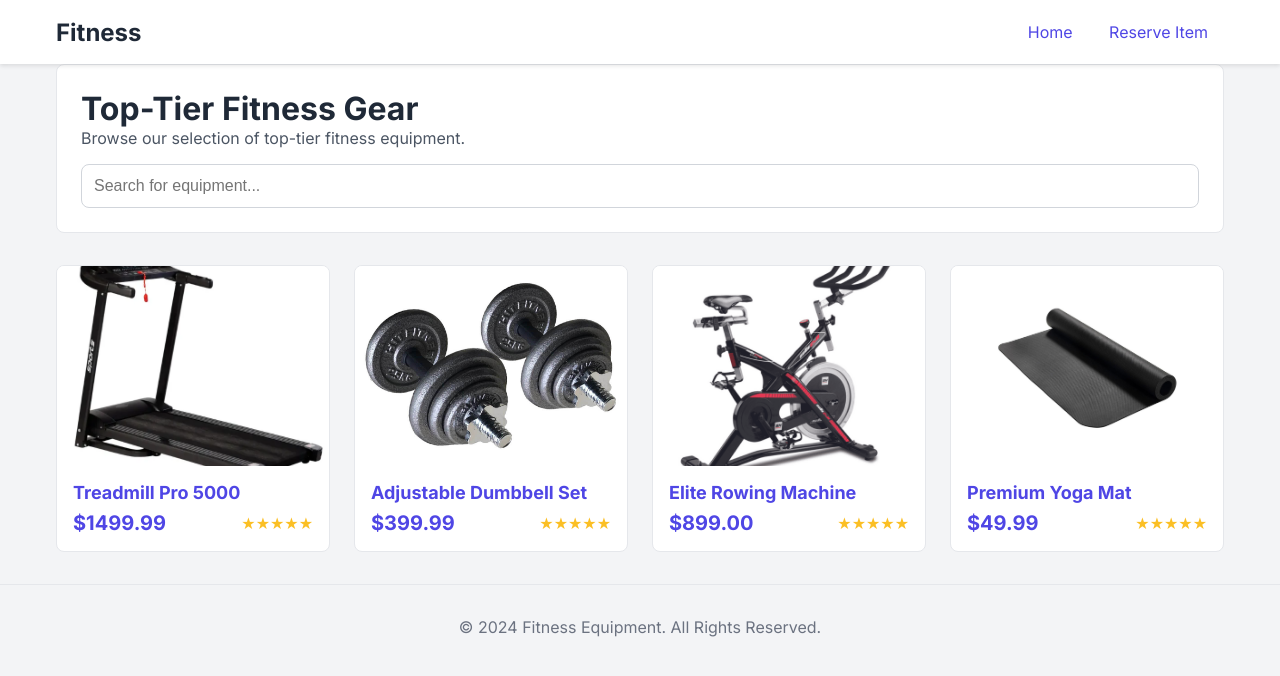
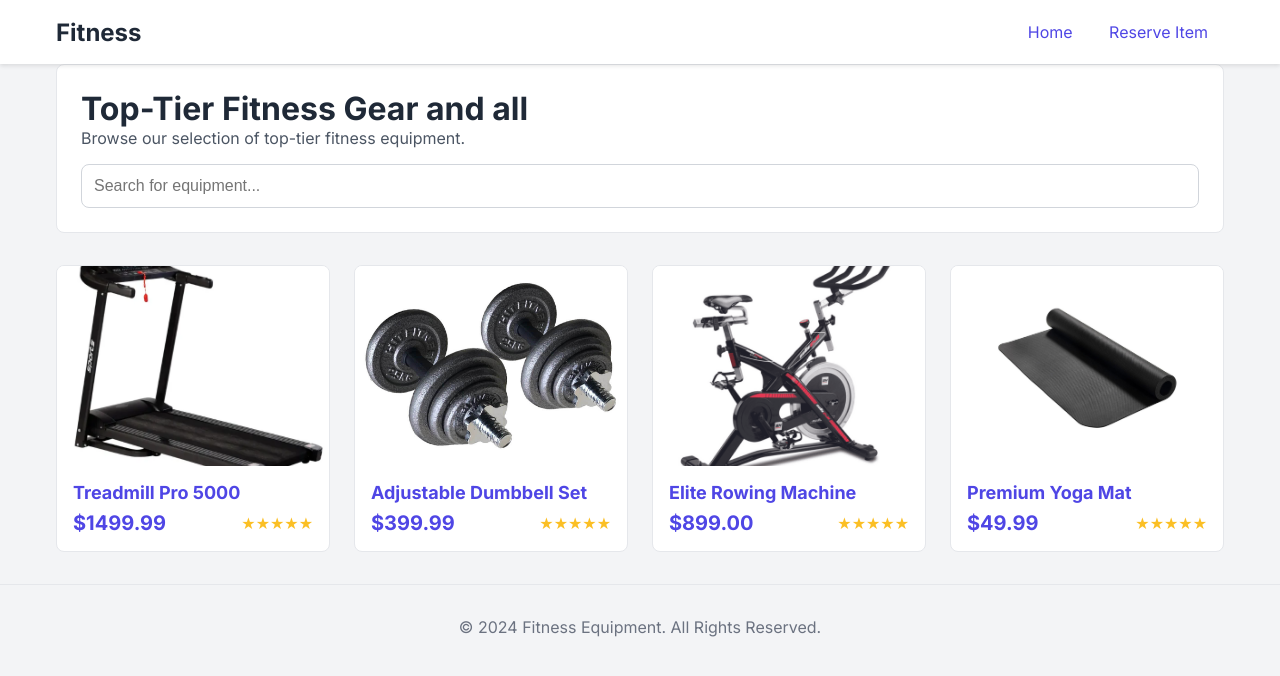
Before and after one commit to hma20066114/network_and_system_administration, a plain HTML site: page index.html in a window 1280 px wide. Drawn offline with nearby package versions, Linux system fonts and the light colour scheme.

Commit message:
Update index.html

```diff
--- a/index.html
+++ b/index.html
@@ -405,7 +405,7 @@
         <!-- Home Page -->
         <div id="home" class="page active">
             <div class="home-header">
-                <h1>Top-Tier Fitness Gear</h1>
+                <h1>Top-Tier Fitness Gear and all</h1>
                 <p>Browse our selection of top-tier fitness equipment.</p>
                 <input type="text" id="search-bar" placeholder="Search for equipment...">
             </div>
```
